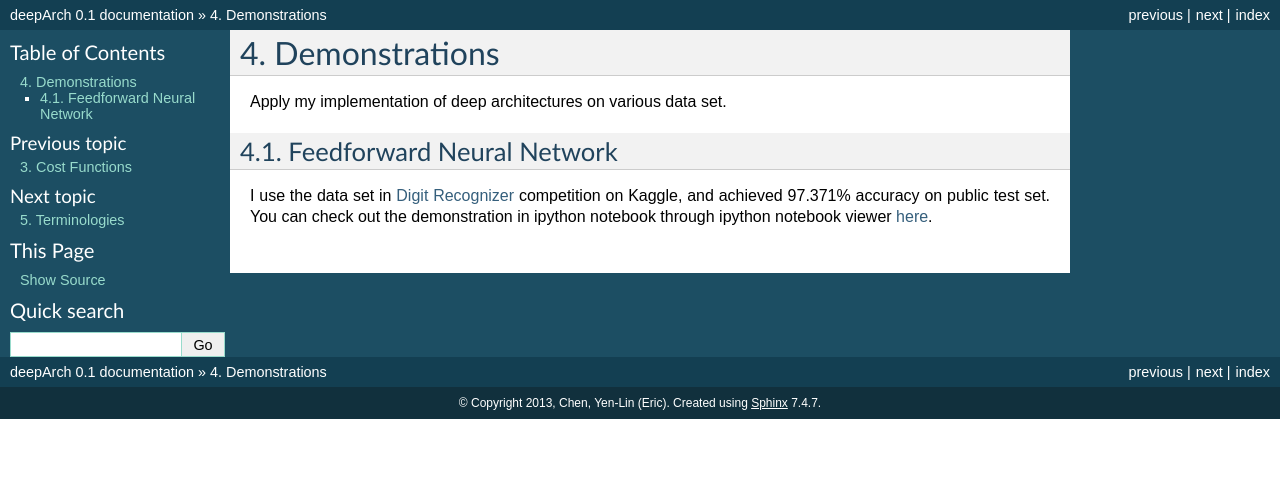
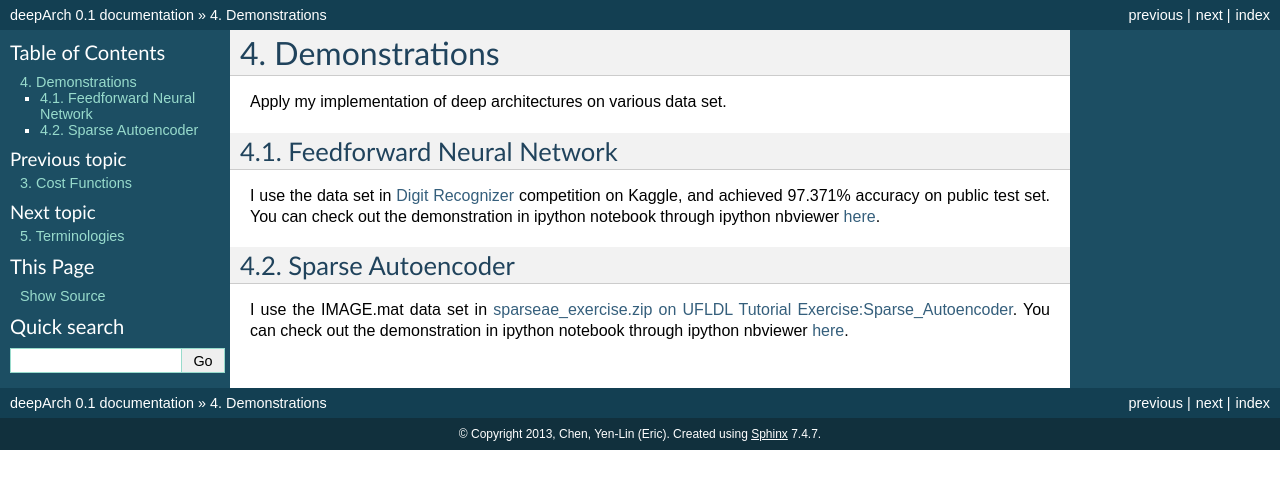
Before and after one commit to hencrice/deepArch, a Sphinx documentation site: the page built from doc/demo.rst, in a window 1280 px wide. Shown: the top 489 px of the page. Built offline with Sphinx 7.4.7, drawn with Linux system fonts in a browser that asks for light colours; formulas are drawn with MathJax 3.

Commit message:
doc/conf.py: switch to mathjax. doc/costFunc.rst: add documentation for sparse costFunc and costFuncGrad. doc/deepArchitecture.rst: update nn architectural figure. doc/demo.rst: add sparse autoencoder demo.

```diff
--- a/doc/conf.py
+++ b/doc/conf.py
@@ -26,7 +26,7 @@ sys.path.append(os.path.abspath('../src'))
 
 # Add any Sphinx extension module names here, as strings. They can be extensions
 # coming with Sphinx (named 'sphinx.ext.*') or your custom ones.
-extensions = ['sphinx.ext.autodoc', 'sphinx.ext.todo', 'sphinx.ext.viewcode', 'sphinx.ext.pngmath']
+extensions = ['sphinx.ext.autodoc', 'sphinx.ext.todo', 'sphinx.ext.viewcode', 'sphinx.ext.mathjax']
 
 # Add any paths that contain templates here, relative to this directory.
 templates_path = ['_templates']
--- a/doc/deepArchitecture.rst
+++ b/doc/deepArchitecture.rst
@@ -6,7 +6,7 @@ Various types of deep architectures.
 
 Feedforward Neural Network Structure
 ------------------------------------
-.. image:: https://lh3.googleusercontent.com/-jxMPh0i6q5M/UeZFRAWHtrI/AAAAAAAAGpM/Y888-Vz2ri8/w987-h549-no/FeedforwardNNStruct.jpg
+.. image:: https://lh4.googleusercontent.com/-zt-5emltAGw/Ufp9V81KYlI/AAAAAAAAHAE/BUtwvYS9wHU/w833-h467-no/FeedforwardNNStruct.png
 
 .. |addBias| image:: https://lh3.googleusercontent.com/-ZoJswguVmxQ/UeZHe6Y8zeI/AAAAAAAAGpk/RDza9WEoHzk/w48-h44-no/addBias.png
 	:width: 40px
--- a/doc/demo.rst
+++ b/doc/demo.rst
@@ -6,4 +6,8 @@ Apply my implementation of deep architectures on various data set.
 
 Feedforward Neural Network
 --------------------------
-I use the data set in `Digit Recognizer <http://www.kaggle.com/c/digit-recognizer>`_ competition on Kaggle, and achieved 97.371% accuracy on public test set. You can check out the demonstration in ipython notebook through ipython notebook viewer `here <http://nbviewer.ipython.org/5990038>`_.
+I use the data set in `Digit Recognizer <http://www.kaggle.com/c/digit-recognizer>`_ competition on Kaggle, and achieved 97.371% accuracy on public test set. You can check out the demonstration in ipython notebook through ipython nbviewer `here <http://nbviewer.ipython.org/5990038>`_.
+
+Sparse Autoencoder
+------------------
+I use the IMAGE.mat data set in `sparseae_exercise.zip on UFLDL Tutorial Exercise:Sparse_Autoencoder <http://ufldl.stanford.edu/wiki/index.php/Exercise:Sparse_Autoencoder>`_. You can check out the demonstration in ipython notebook through ipython nbviewer `here <http://nbviewer.ipython.org/6132034>`_.
```
Also changed, not shown: doc/costFunc.rst (+10 -4 lines).
